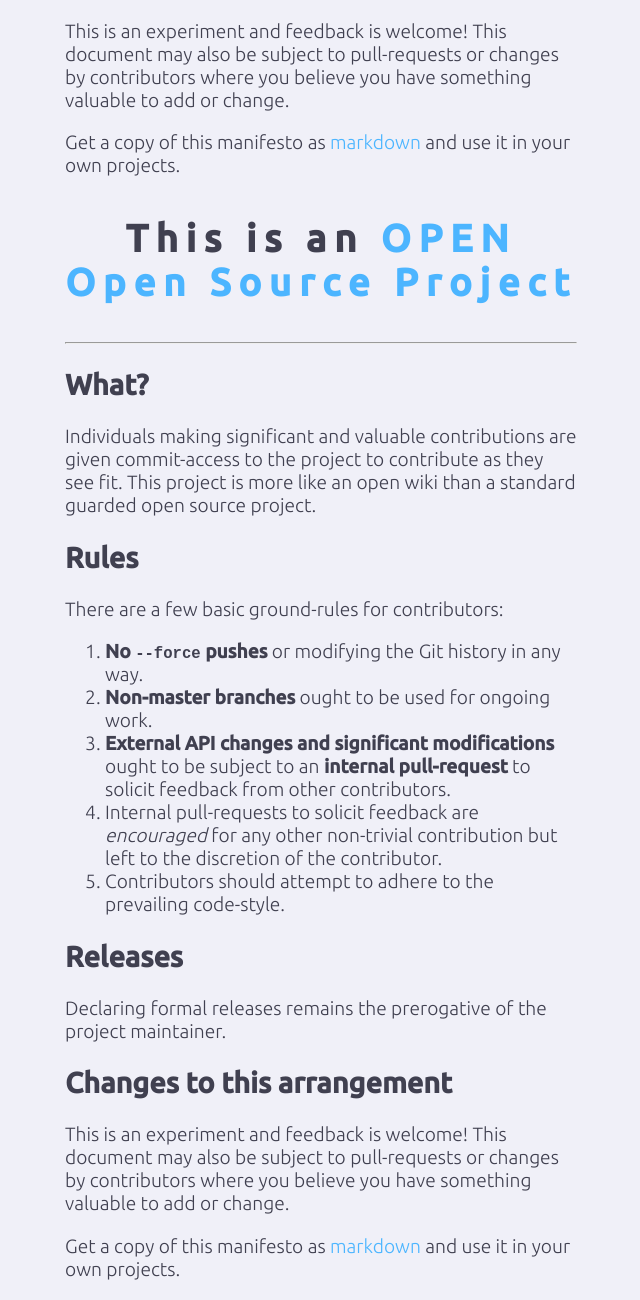
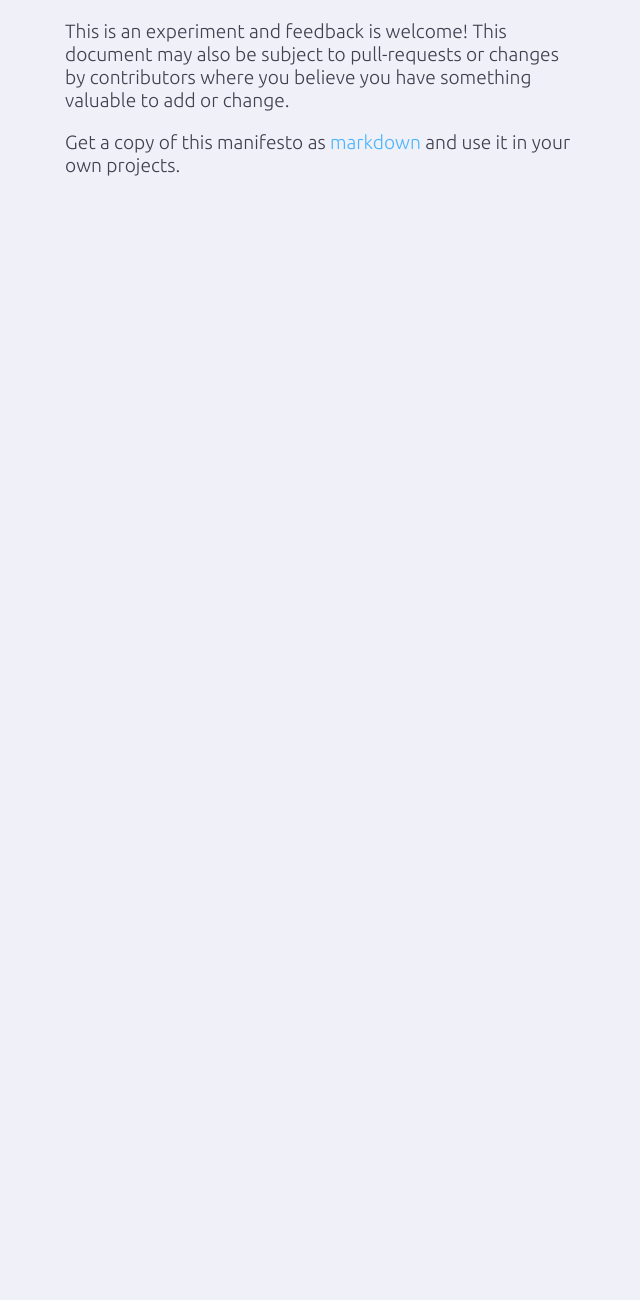
Before and after one commit to openopensource/openopensource.github.io, a website: page index.html in a window 1280 px wide. Shown: the part 926-2226 px from the top of the page, without its empty margins (319-959 px from the left). After the commit the page ends 1122 px from the top, so only its background shows below. Drawn offline with Linux system fonts and the light colour scheme.

Commit message:
Remove duplicate content

```diff
--- a/index.html
+++ b/index.html
@@ -29,28 +29,6 @@ is more like an open wiki than a standard guarded open source project.</p>
 subject to pull-requests or changes by contributors where you believe
 you have something valuable to add or change.</p>
 <p>Get a copy of this manifesto as <a href="https://raw.githubusercontent.com/openopensource/openopensource.github.io/master/Readme.md">markdown</a> and use it in your own projects.</p>
-<h1 id="this-is-an-open-open-source-project-http-openopensource-org-">This is an <a href="http://openopensource.org/">OPEN Open Source Project</a></h1>
-<hr>
-<h2 id="what-">What?</h2>
-<p>Individuals making significant and valuable contributions are given
-commit-access to the project to contribute as they see fit. This project
-is more like an open wiki than a standard guarded open source project.</p>
-<h2 id="rules">Rules</h2>
-<p>There are a few basic ground-rules for contributors:</p>
-<ol>
-<li><strong>No <code>--force</code> pushes</strong> or modifying the Git history in any way.</li>
-<li><strong>Non-master branches</strong> ought to be used for ongoing work.</li>
-<li><strong>External API changes and significant modifications</strong> ought to be subject to an <strong>internal pull-request</strong> to solicit feedback from other contributors.</li>
-<li>Internal pull-requests to solicit feedback are <em>encouraged</em> for any other non-trivial contribution but left to the discretion of the contributor.</li>
-<li>Contributors should attempt to adhere to the prevailing code-style.</li>
-</ol>
-<h2 id="releases">Releases</h2>
-<p>Declaring formal releases remains the prerogative of the project maintainer.</p>
-<h2 id="changes-to-this-arrangement">Changes to this arrangement</h2>
-<p>This is an experiment and feedback is welcome! This document may also be
-subject to pull-requests or changes by contributors where you believe
-you have something valuable to add or change.</p>
-<p>Get a copy of this manifesto as <a href="https://raw.githubusercontent.com/openopensource/openopensource.github.io/master/Readme.md">markdown</a> and use it in your own projects.</p>
 
 </body>
 </html>
```
